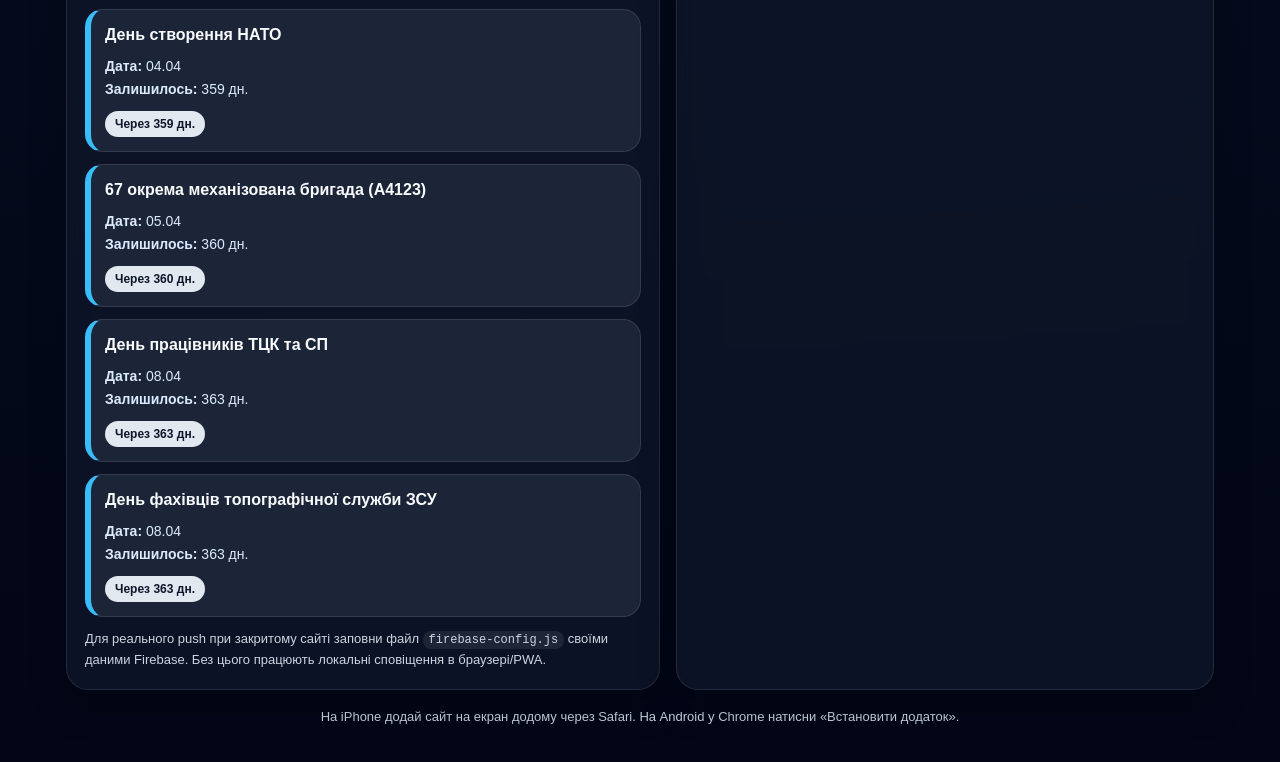
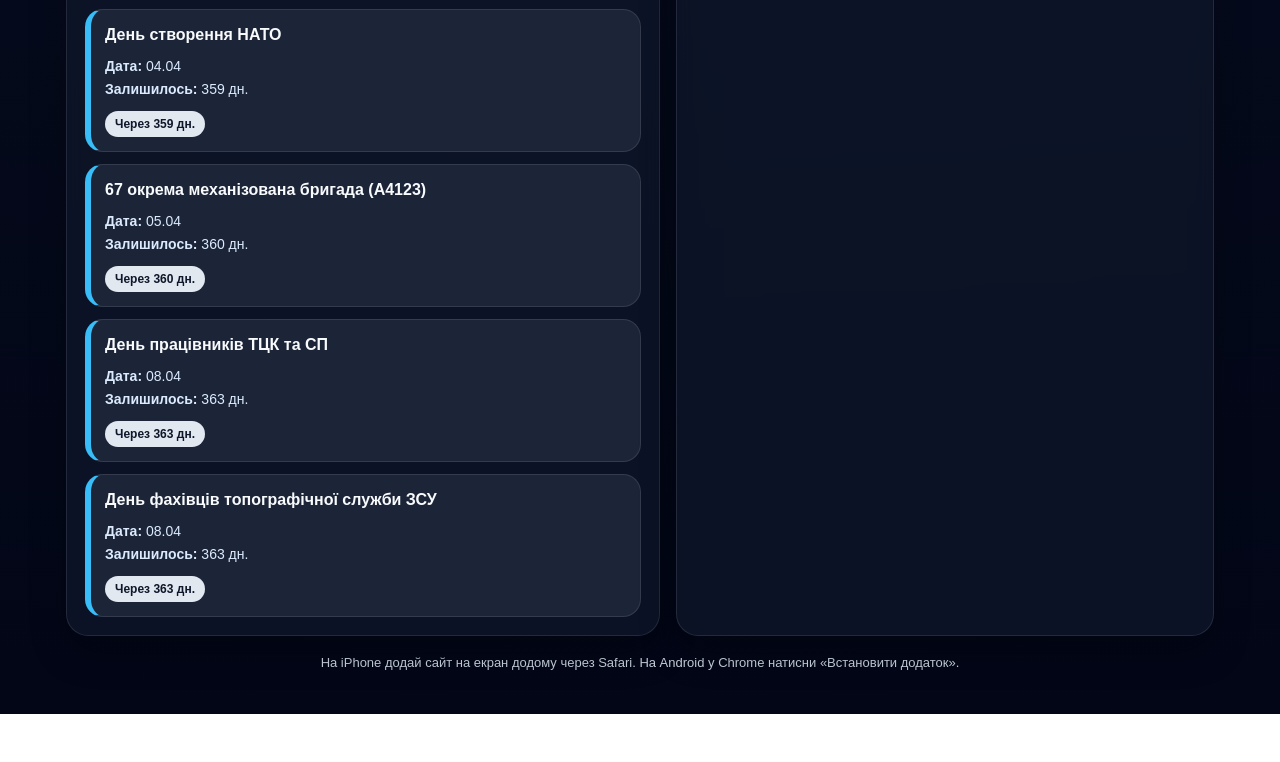
Before and after one commit to 4tankova/data2, a plain HTML site: page index.html in a window 1280 px wide. Shown: the part 6064-6826 px from the top of the page. After the commit the page ends 6778 px from the top, so only its background shows below. Drawn offline with Linux system fonts and the light colour scheme.

Commit message:
Update index.html

```diff
--- a/index.html
+++ b/index.html
@@ -383,10 +383,6 @@
         <section class="panel">
           <h2>Усі події</h2>
           <div id="allEvents" class="event-list"></div>
-          <div class="hint" style="margin-top: 12px;">
-            Для реального push при закритому сайті заповни файл <code class="inline">firebase-config.js</code>
-            своїми даними Firebase. Без цього працюють локальні сповіщення в браузері/PWA.
-          </div>
         </section>
       </div>
 
```
